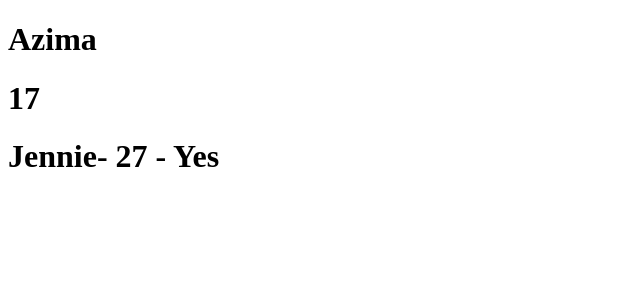
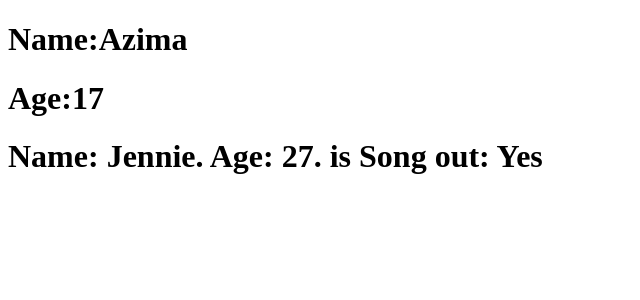
Before and after one commit to TemirovaAzima/typescript-react, a React (Vite) app: page / in a window 1280 px wide. Shown: the top 300 px of the page, without its empty margins (0-640 px from the left). Built offline with nearby package versions, Linux system fonts and the light colour scheme.

Commit message:
useContext typescript

```diff
--- a/src/App.tsx
+++ b/src/App.tsx
@@ -4,7 +4,7 @@ import {PersonProp} from "./type.ts";
 
 export const DataName = createContext<string| undefined>(undefined);
 export const DataAge = createContext<number | undefined>(undefined);
-export const DataPerson = createContext<PersonProp| undefined>(undefined)
+export const DataPerson = createContext<PersonProp| undefined>(undefined);
 const App: React.FC =()=>{
     const name:string = "Azima"
     const age:number = 17
@@ -12,7 +12,8 @@ const App: React.FC =()=>{
         name: "Jennie",
         age: 27,
         isSongOut: true
-    }
+    };
+
     return(
             <DataName.Provider value={name}>
                 <DataAge.Provider value={age}>
--- a/src/components/ComponentC.tsx
+++ b/src/components/ComponentC.tsx
@@ -1,34 +1,21 @@
-import React from 'react'
-import {DataAge, DataName, DataPerson} from '../App.tsx'
+import React, {useContext} from 'react'
+import {DataName, DataAge, DataPerson} from '../App.tsx'
 
 const ComponentC: React.FC = () => {
+    const userName = useContext(DataName);
+    const userAge = useContext(DataAge);
+    const userPerson = useContext(DataPerson);
+
     return (
-        <DataName.Consumer>
-            {(name) => {
-                return (
-                    <DataAge.Consumer>
-                        {(age) => {
-                            return (
-                                <DataPerson.Consumer>
-                                    {(person) =>
-                                        person ? (
-                                            <div>
-                                                <h1>{name ?? "No name provided"}</h1>
-                                                <h1> {age ?? "No age provided"}</h1>
-                                                <h1>{person.name}- {person.age} - {person.isSongOut ? "Yes" : "No"}</h1>
-                                            </div>
-                                        ) : (
-                                            <h1>No person data</h1>
-                                        )
-                                    }
-                                </DataPerson.Consumer>
-                            )
-                        }
-                        }
-                    </DataAge.Consumer>
-                )
-            }}
-        </DataName.Consumer>
+        <div>
+            <h1>Name:{userName ?? "No name provided"}</h1>
+            <h1>Age:{userAge ?? "No age provided"}</h1>
+            {userPerson ? (
+                <h1>Name: {userPerson.name}. Age: {userPerson.age}. is Song out: {userPerson.isSongOut? "Yes" : "No"}</h1>
+            ) : (
+                <p>No person found </p>
+            )}
+        </div>
     )
 }
 export default ComponentC
```
